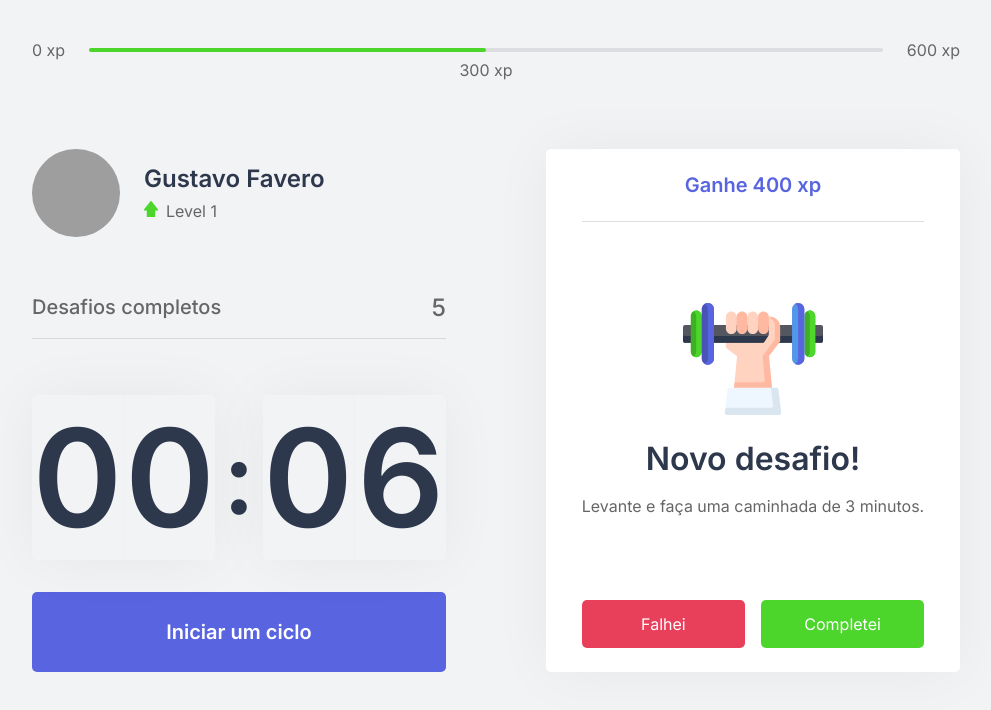
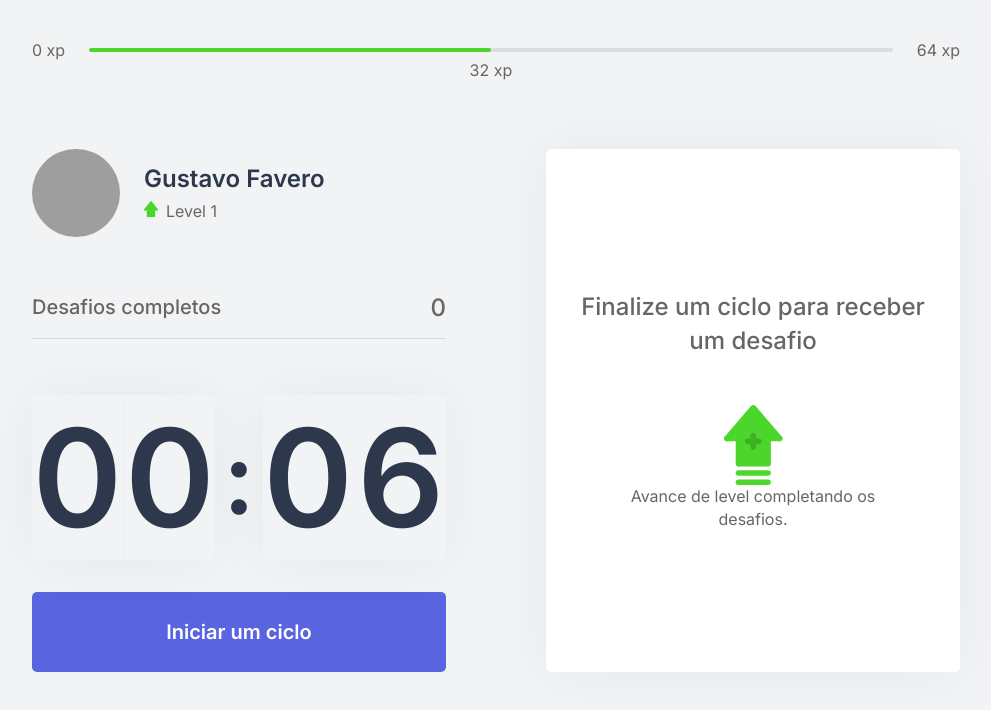
Before and after one commit to gufvr/pomodoru, a Next.js app: page / in a window 1280 px wide. Shown: the top 710 px of the page, without its empty margins (144-1135 px from the left). Built offline with nearby package versions, Linux system fonts and the light colour scheme; grey boxes are pictures that could not be loaded.

Commit message:
Utilizando o hook "useEffect" para gerar os eventos de progressão de xp e iniciando as funcionalidades de botões do compontente de desafios.

```diff
--- /dev/null
+++ b/challenges.json
@@ -0,0 +1,62 @@
+[
+  {
+    "type": "body",
+    "description": "Estique um de seus braços com a palma da mão virada para frente e puxe os dedos para cima por 10 segundos por mão.",
+    "amount": 80
+  },
+  {
+    "type": "body",
+    "description": "Estique seu braço contra o peito e puxe-o utilizando o outro braço por 10 segundos por braço.",
+    "amount": 60
+  },
+  {
+    "type": "body",
+    "description": "Puxe seu pescoço com a ajuda da mão para a direita e para a esquerda, permanecendo na posição por alguns segundos.",
+    "amount": 70
+  },
+  {
+    "type": "body",
+    "description": "Com as duas mãos na parte de trás da cabeça, leve-a para baixo, alongando a parte de trás da região.",
+    "amount": 60
+  },
+  {
+    "type": "body",
+    "description": "Cruze as pernas e desça com as mãos esticadas em direção ao chão. Repita o movimento com a outra perna na frente.",
+    "amount": 100
+  },
+  {
+    "type": "body",
+    "description": "Sentado, abra as pernas e tente encostar as palmas das mãos no chão, repita 3 vezes por 5 segundos.",
+    "amount": 80
+  },
+  {
+    "type": "body",
+    "description": "Puxe o joelho de encontro ao peito e segure, troque de perna após 10 segundos.",
+    "amount": 50
+  },
+  {
+    "type": "body",
+    "description": "Sentado, cruze uma perna e incline seu tronco à frente, troque de perna após 10 segundos.",
+    "amount": 80
+  },
+  {
+    "type": "eye",
+    "description": "Sentado, feche os olhos e cubra-os com as palmas da mão durante 2 minutos, depois abra normalmente.",
+    "amount": 90
+  },
+  {
+    "type": "eye",
+    "description": "Em algum ambiente aberto, olhe o mais longe que puder em quatro direções por 3s, mexa apenas os olhos. Repita 3 vezes.",
+    "amount": 140
+  },
+  {
+    "type": "eye",
+    "description": "Usando os polegares, massage a área abaixo das sobrancelhas em movimentos circulares por 15 segundos.",
+    "amount": 70
+  },
+  {
+    "type": "body",
+    "description": "Em pé, gire a cintura o máximo que puder para a esquerda, segure por cinco segundos. Repita para a direita.",
+    "amount": 90
+  }
+]
--- a/src/components/ChallengeBox.tsx
+++ b/src/components/ChallengeBox.tsx
@@ -5,28 +5,25 @@
 
 
 export function ChallengeBox() {
-  const contextData = useContext(ChallengesContext)
-
-  console.log(contextData);
-
-  const hasActiveChallenge = true;
+  const { activeChallenge, resetChallenge } = useContext(ChallengesContext)
 
   return (
     <div className={styles.challengeBoxContainer}>
-      { hasActiveChallenge ? (
+      { activeChallenge ? (
         <div className={styles.challengeActive}>
-          <header>Ganhe 400 xp</header>
+          <header>Ganhe {activeChallenge.amount} xp</header>
 
           <main>
-            <img src="icons/body.svg" />
+            <img src={`/icons/${activeChallenge.type}.svg`} />
             <strong>Novo desafio!</strong>
-            <p>Levante e faça uma caminhada de 3 minutos.</p>
+            <p>{activeChallenge.description}</p>
           </main>
 
           <footer>
             <button
               type="button"
               className={styles.challengeFailedButton}
+              onClick={resetChallenge}
             >
               Falhei
             </button>
--- a/src/components/CompletedChallenges.tsx
+++ b/src/components/CompletedChallenges.tsx
@@ -1,10 +1,14 @@
+import { useContext } from 'react';
+import { ChallengesContext } from '../contexts/ChallengesContext';
 import styles from '../styles/components/CompletedChallenges.module.css';
 
 export function CompletedChallenges() {
+  const { challengesCompleted } = useContext(ChallengesContext);
+
   return (
     <div className={ styles.completedChallengesContainer }>
       <span>Desafios completos</span>
-      <span>5</span>
+      <span>{challengesCompleted}</span>
     </div>
   );
 }
--- a/src/components/ExperienceBar.tsx
+++ b/src/components/ExperienceBar.tsx
@@ -1,17 +1,24 @@
+import { useContext } from 'react';
+import { ChallengesContext } from '../contexts/ChallengesContext';
+
 import styles from '../styles/components/ExperienceBar.module.css';
 
 export function ExperienceBar() {
+  const { currentExperience, experienceToNextLevel } = useContext(ChallengesContext);
+
+  const percentToNextLevel = Math.round(currentExperience * 100) / experienceToNextLevel;
+
   return(
     <header className={ styles.experienceBar }>
       <span>0 xp</span>
       <div>
-        <div style={{ width: '50%' }} />
+        <div style={{ width: `${percentToNextLevel}%` }} />
 
-        <span className={styles.currentExperience} style={{ left: '50%' }}>
-          300 xp
+        <span className={styles.currentExperience} style={{ left: `${percentToNextLevel}%` }}>
+          {currentExperience} xp
         </span>
       </div>
-      <span>600 xp</span>
+      <span>{experienceToNextLevel} xp</span>
     </header>
   );
 }
--- a/src/contexts/ChallengesContext.tsx
+++ b/src/contexts/ChallengesContext.tsx
@@ -1,11 +1,22 @@
 import { createContext, ReactNode, useState } from 'react';
+import challenges from '../../challenges.json';
+
+interface Challenge {
+  type: 'body' | 'eye';
+  description: string;
+  amount: number;
+}
 
 interface ChallengesContextData {
   level: number;
   currentExperience: number;
+  experienceToNextLevel: number;
   challengesCompleted: number;
+  activeChallenge: Challenge | null;
   levelUp: () => void;
   startNewChallenge: () => void;
+  resetChallenge: () => void;
+
 }
 
 interface ChallengesProviderProps{
@@ -16,24 +27,39 @@
 
 export function ChallengesProvider({ children }: ChallengesProviderProps) {
   const [level, setLevel] = useState(1);
-  const [currentExperience, setCurrentExpecience] = useState(0);
+  const [currentExperience, setCurrentExpecience] = useState(32);
   const [challengesCompleted, setChellengesCompleted] = useState(0);
 
+  const [activeChallenge, setActiveChallenge] = useState(null);
+
+  const experienceToNextLevel = Math.pow((level + 1) * 4, 2);
 
   function levelUp() {
     setLevel(level + 1);
   }
 
   function startNewChallenge() {
-    console.log('New Challenge');
+    const randomChallengeIndex = Math.floor(Math.random() * challenges.length);
+    const challenge = challenges[randomChallengeIndex];
+
+    // @ts-ignore
+    setActiveChallenge(challenge);
   }
+
+  function resetChallenge() {
+    setActiveChallenge(null);
+  }
+
   return (
     <ChallengesContext.Provider value={{
       level,
       currentExperience,
+      experienceToNextLevel,
       challengesCompleted,
       levelUp,
       startNewChallenge,
+      activeChallenge,
+      resetChallenge,
     }}
     >
       { children }
```
